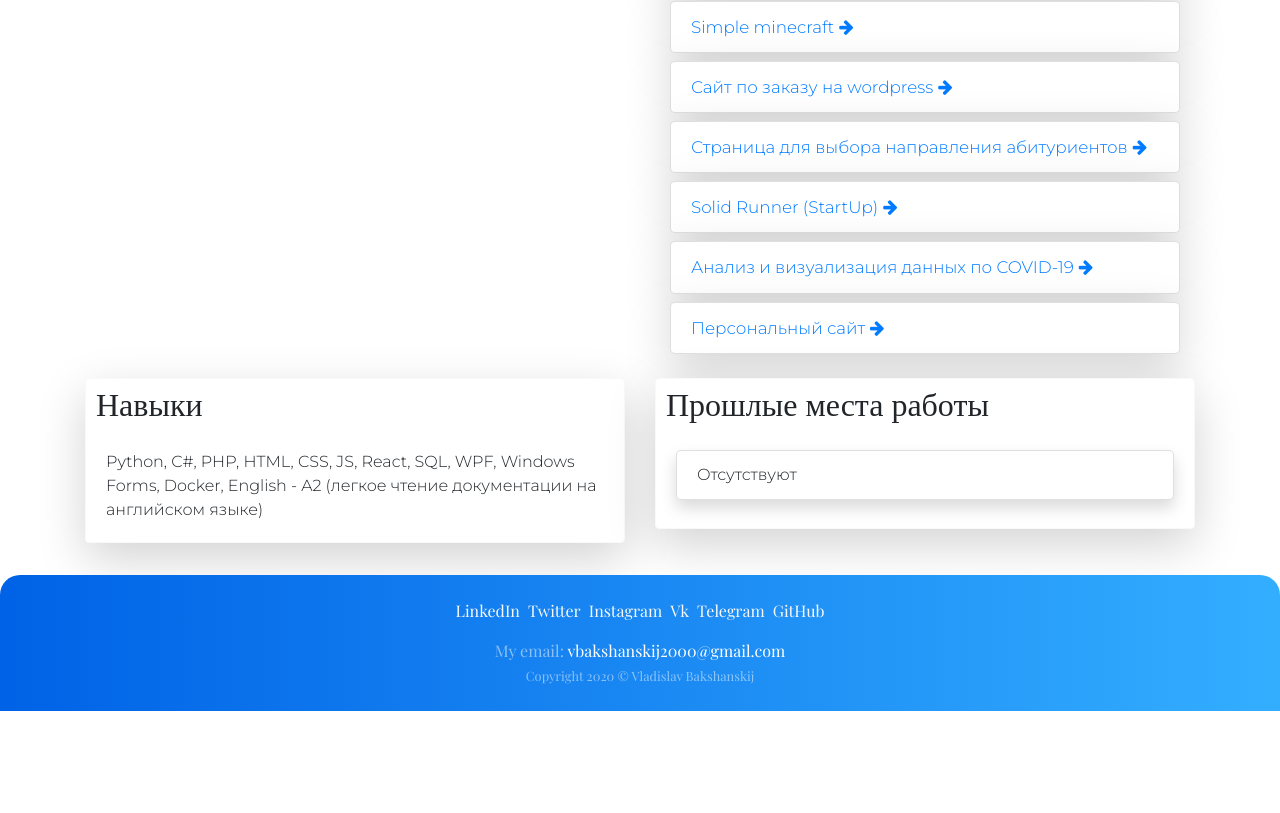
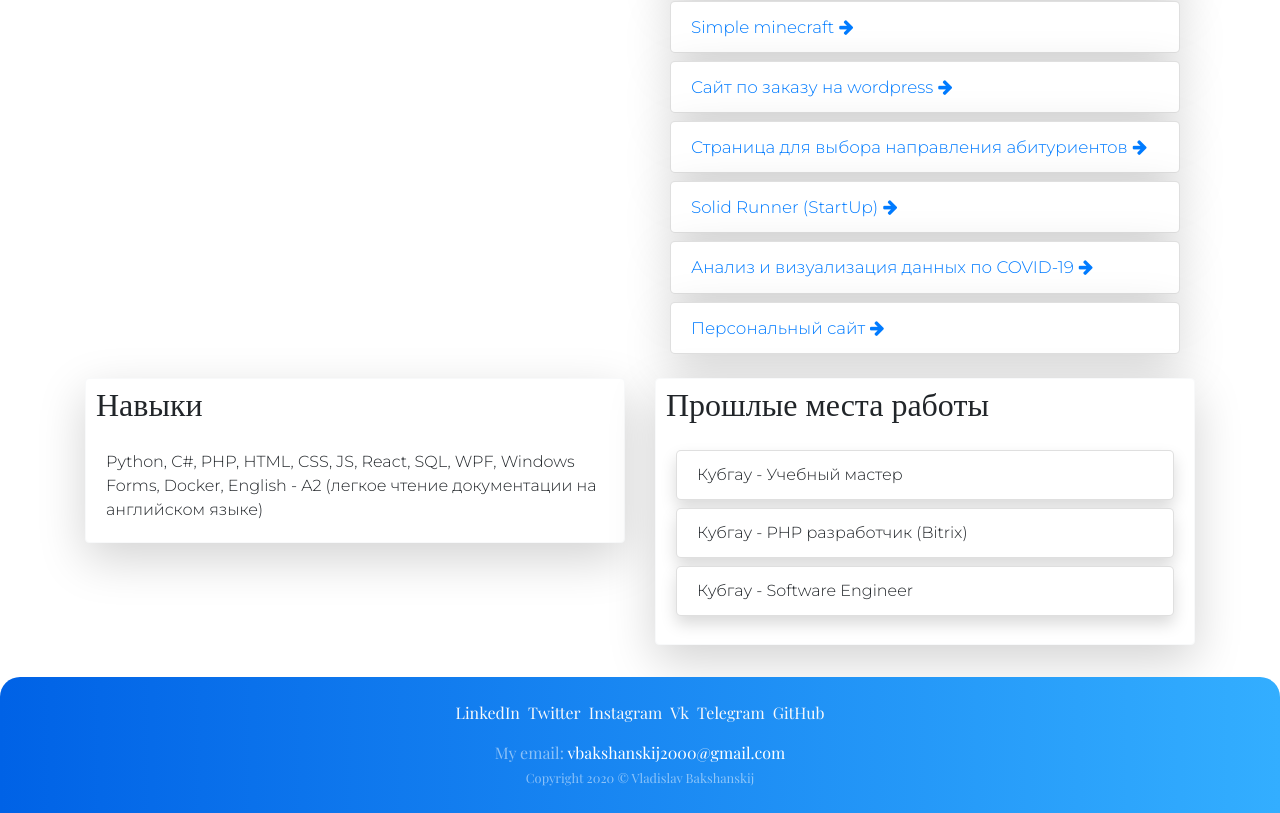
Before and after one commit to VladislavBakshanskij/PersonSite, a React (Create React App) app: page / in a window 1280 px wide. Shown: the part 902-1715 px from the top of the page. Before the commit the page ends 1613 px from the top, so only its background shows below. Built offline with nearby package versions, Linux system fonts and the light colour scheme.

Commit message:
Update Main.jsx

```diff
--- a/src/components/Main/Main.jsx
+++ b/src/components/Main/Main.jsx
@@ -74,7 +74,11 @@ export default class Main extends React.Component {
                                 classNameItem="list-group-item mb-2 shadow card__body"
                                 styleItem={{ width: 'fit-content' }}
 
-                                data={["Отсутствуют"]}
+                                data={[
+                                    "Кубгау - Учебный мастер",
+                                    "Кубгау - PHP разработчик (Bitrix)",
+                                    "Кубгау - Software Engineer",
+                                ]}
                             />
                         }
                     />
```
